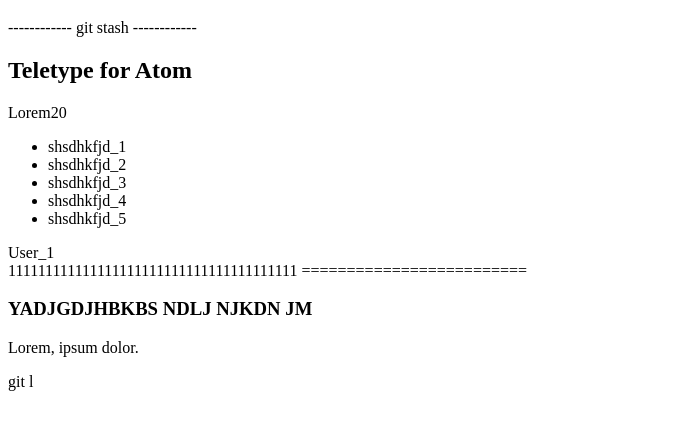
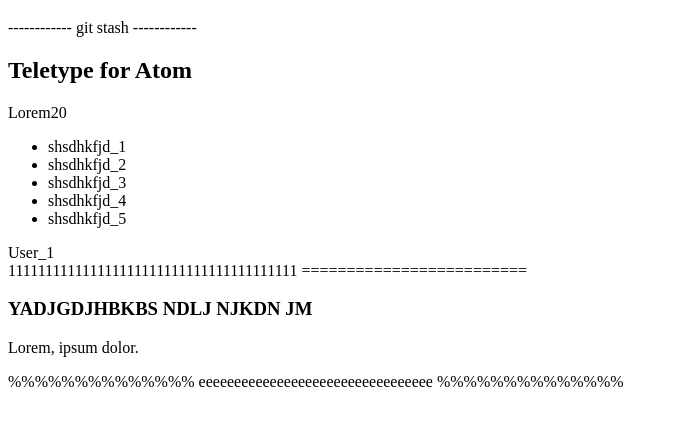
Before and after one commit to IgorKoren/git-loftskhool, a plain HTML site: page index.html in a window 1280 px wide. Shown: the part 61-490 px from the top of the page, without its empty margins (0-678 px from the left). Drawn offline with Linux system fonts and the light colour scheme.

Commit message:
secont changes%%%%%%%%

```diff
--- a/index.html
+++ b/index.html
@@ -30,7 +30,13 @@
         <h3>YADJGDJHBKBS NDLJ NJKDN JM</h3>
         <p>Lorem, ipsum dolor.</p>
     </div>
-    git l
+
+
+
+
+    %%%%%%%%%%%%%%
+    eeeeeeeeeeeeeeeeeeeeeeeeeeeeeeeee
+    %%%%%%%%%%%%%%
 </body>
 
 </html>
```
